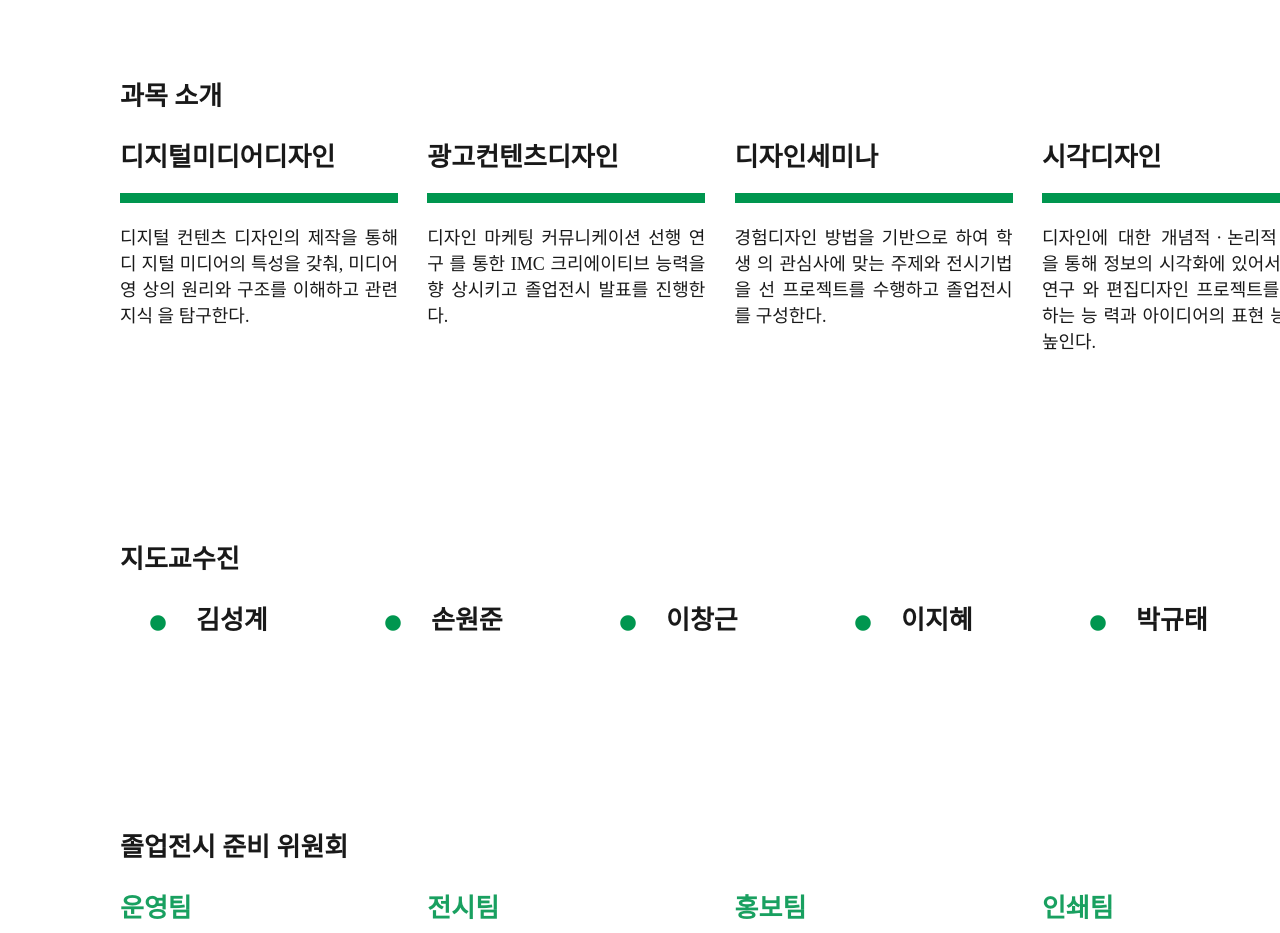
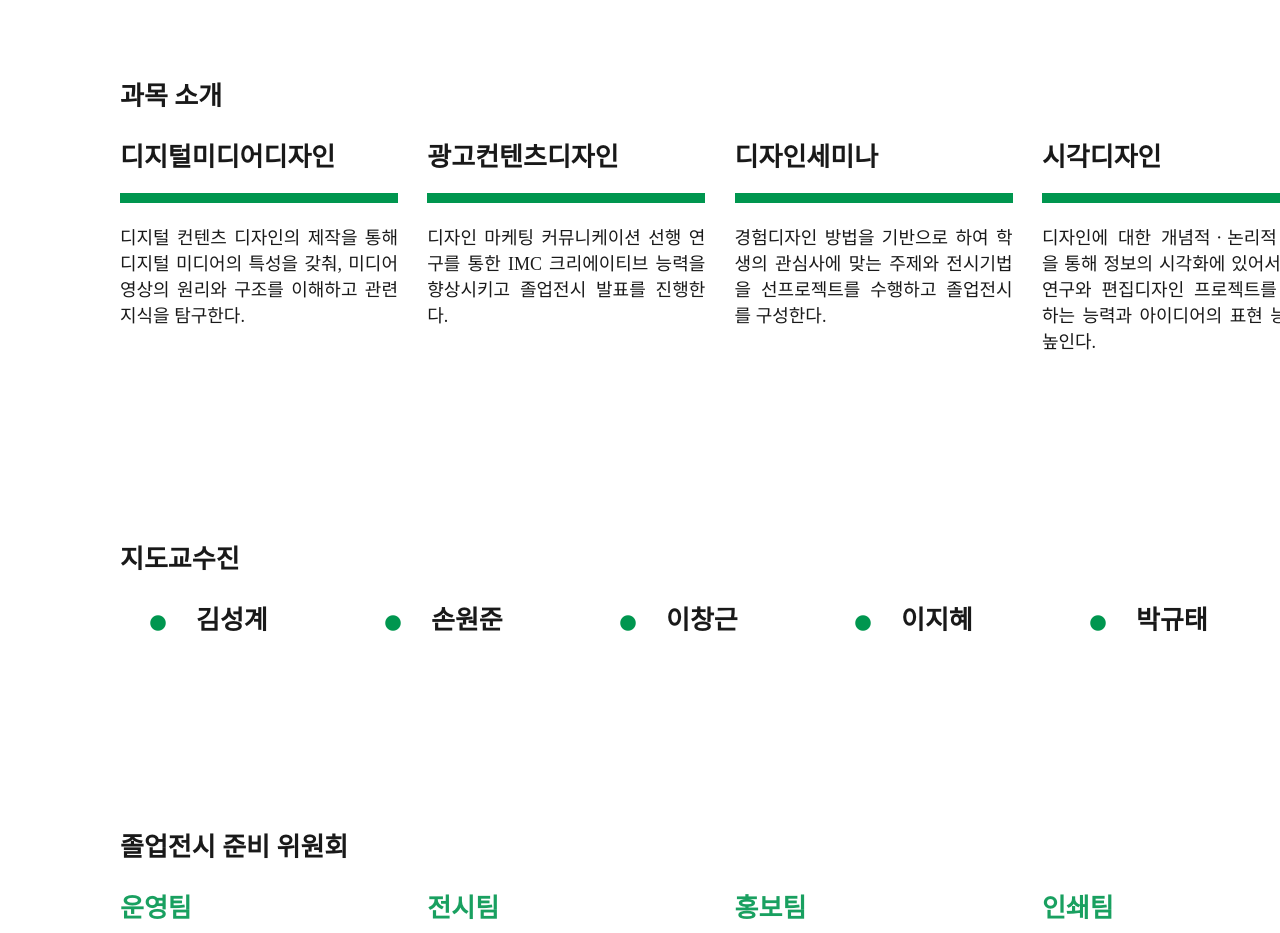
Before and after one commit to NPclown/pusan-visual-design-exhibition-site, a React (Create React App) app: page /about in a window 1280 px wide. Shown: the part 880-1813 px from the top of the page. Built offline with nearby package versions, Linux system fonts and the light colour scheme; a web font is replaced by a local one.

Commit message:
반응형 수정

```diff
--- a/src/assets/introducepage.css
+++ b/src/assets/introducepage.css
@@ -42,6 +42,7 @@
     display: grid;
     grid-template-columns: repeat(4, 278px);
     grid-gap: 29.3px;
+    word-break: break-all;
 }
 
 .intro-course-cont{
@@ -101,7 +102,7 @@
     }
 
     .intro-course {
-        margin-top: 80px;
+        margin-top : 6vh;
         margin-bottom: 185px;
         margin-left : 6vw;
     }
@@ -121,22 +122,24 @@
     }
     .intro-course-content{
         display: grid;
-        grid-template-columns: repeat(1, 278px);
+        grid-template-columns: repeat(1, 80vw);
         grid-gap: 29.3px;
         font-size:12px !important;
-        margin-left: 8vw;
+        margin-left : 6vw;
     }
     .intro-professor-content{
         display: grid;
-        grid-template-columns: repeat(1, 200px);
+        grid-template-columns: repeat(5, auto);
         font-size:12px !important;
         grid-gap: 35px;
+        margin-left : 6vw;
     }
     .intro-commision-content{
         display: grid;
-        grid-template-columns: repeat(1, 278px);
+        grid-template-columns: repeat(1, 80vw);
         grid-gap: 29.3px;
         font-size:15px !important;
+        margin-left : 6vw;
     }
     .intro1{
         font-size: 15px !important;
@@ -156,7 +159,7 @@
     }
     .intro-designer{
         display: grid;
-        margin-left: 63vw;
+        margin-left: 54vw;
         grid-template-columns: repeat(1, 200px);
         margin-top: -146px;
     }
--- a/src/pages/Introduce.js
+++ b/src/pages/Introduce.js
@@ -52,10 +52,7 @@ const Introduce = (props) =>{
                             </div>
                             <div className ="intro-course-bar"></div>
                             <div className ="intro1 intro-course-cont font-s18-w5-b9">
-                                디지털 컨텐츠 디자인의 제작을 통해 디
-                                지털 미디어의 특성을 갖춰, 미디어 영
-                                상의 원리와 구조를 이해하고 관련 지식
-                                을 탐구한다.
+                                디지털 컨텐츠 디자인의 제작을 통해 디지털 미디어의 특성을 갖춰, 미디어 영상의 원리와 구조를 이해하고 관련 지식을 탐구한다.
                             </div>
                         </div>
 
@@ -65,9 +62,7 @@ const Introduce = (props) =>{
                             </div>
                             <div className ="intro-course-bar"></div>
                             <div className ="intro1 intro-course-cont font-s18-w5-b9">
-                                디자인 마케팅 커뮤니케이션 선행 연구
-                                를 통한 IMC 크리에이티브 능력을 향
-                                상시키고 졸업전시 발표를 진행한다.
+                                디자인 마케팅 커뮤니케이션 선행 연구를 통한 IMC 크리에이티브 능력을 향상시키고 졸업전시 발표를 진행한다.
                             </div>
                         </div>
 
@@ -77,10 +72,7 @@ const Introduce = (props) =>{
                             </div>
                             <div className ="intro-course-bar"></div>
                             <div className ="intro1 intro-course-cont font-s18-w5-b9">
-                                경험디자인 방법을 기반으로 하여 학생
-                                의 관심사에 맞는 주제와 전시기법을 선
-                                프로젝트를 수행하고 졸업전시를
-                                구성한다.
+                                경험디자인 방법을 기반으로 하여 학생의 관심사에 맞는 주제와 전시기법을 선프로젝트를 수행하고 졸업전시를 구성한다.
                             </div>
                         </div>
 
@@ -90,10 +82,7 @@ const Introduce = (props) =>{
                             </div>
                             <div className ="intro-course-bar"></div>
                             <div className ="intro1 intro-course-cont font-s18-w5-b9">
-                                디자인에 대한 개념적ㆍ논리적 접근을
-                                통해 정보의 시각화에 있어서 매체 연구
-                                와 편집디자인 프로젝트를 해결하는 능
-                                력과 아이디어의 표현 능력을 높인다.
+                                디자인에 대한 개념적ㆍ논리적 접근을 통해 정보의 시각화에 있어서 매체 연구와 편집디자인 프로젝트를 해결하는 능력과 아이디어의 표현 능력을 높인다.
                             </div>
                         </div>
                     </div>
@@ -127,7 +116,7 @@ const Introduce = (props) =>{
                                     &ensp; 김정현
                                 </span>
                             </div>
-                            <div className ="intro1 font-s18-w7-g9">
+                            <div className ="intro3 font-s18-w7-g9">
                                 총무/서기/부졸전장
                                 <span className ="intro3 font-s18-w5-g9">
                                     &ensp; 김남희
```
